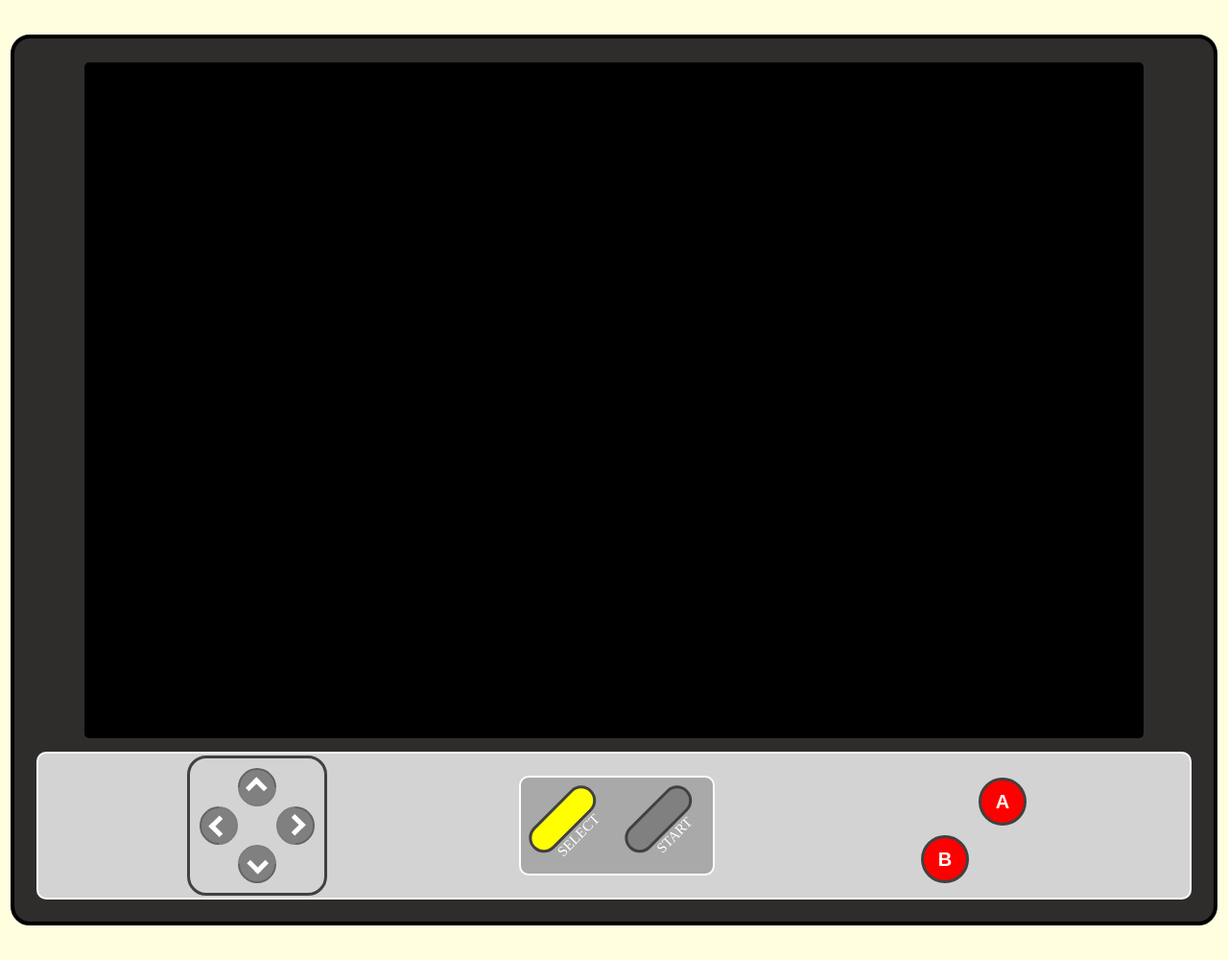
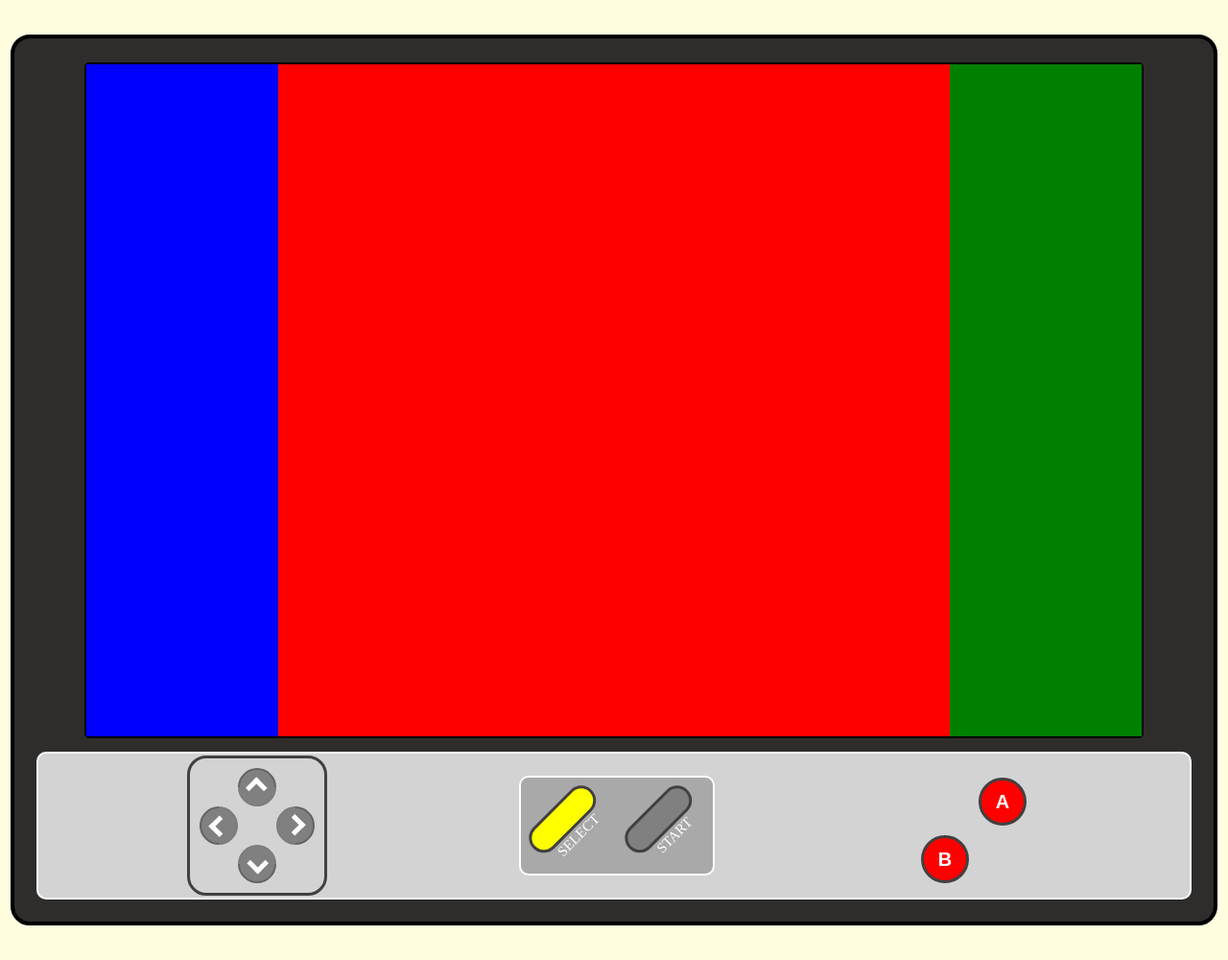
Before and after one commit to LsHanaha/moviemon, a Django app: page / in a window 1280 px wide. Shown: the whole page at 96% size. Run offline with Django 4.2, Linux system fonts and the light colour scheme.

Commit message:
split screen on three parts

```diff
--- a/rush00/moviemon/static/css/screen.css
+++ b/rush00/moviemon/static/css/screen.css
@@ -7,3 +7,28 @@
     border: 2px solid black;
     border-radius: 5px;
 }
+
+.screen_content {
+    display: flex;
+    width: 100%;
+    height: 100%;
+    background-color: orangered;
+}
+
+.screen_content_left {
+    width: 200px;
+    height: 100%;
+    background-color: blue;
+}
+
+.screen_content_main {
+    width: 700px;
+    height: 100%;
+    background-color: red;
+}
+
+.screen_content_right {
+    width: 200px;
+    height: 100%;
+    background-color: green;
+}
--- a/rush00/moviemon/templates/index.html
+++ b/rush00/moviemon/templates/index.html
@@ -13,7 +13,11 @@
 <body>
     <div class="gaget">
         <div class="gaget_content">
-            {% include 'screen.html'  %}
+            {%  block content %}
+                <div class="screen">
+
+                </div>
+            {% endblock %}
             {% include 'buttons.html' %}
         </div>
     </div>
--- a/rush00/moviemon/templates/screen.html
+++ b/rush00/moviemon/templates/screen.html
@@ -1,4 +1,17 @@
+{% extends 'index.html' %}
 
-<div class="screen">
-    {%  block content %} {% endblock %}
-</div>
+{% block content %}
+    <div class="screen">
+        <div class="screen_content">
+            {% block screen_content_left %}
+                <div class="screen_content_left"></div>
+            {% endblock %}
+            {% block screen_content_main %}
+                <div class="screen_content_main"></div>
+            {% endblock %}
+            {% block screen_content_right %}
+                <div class="screen_content_right"></div>
+            {% endblock %}
+        </div>
+    </div>
+{% endblock %}
--- a/rush00/moviemon/templates/titlescreen.html
+++ b/rush00/moviemon/templates/titlescreen.html
@@ -1 +1 @@
-{% extends 'index.html' %}
+{% extends 'screen.html' %}
```
